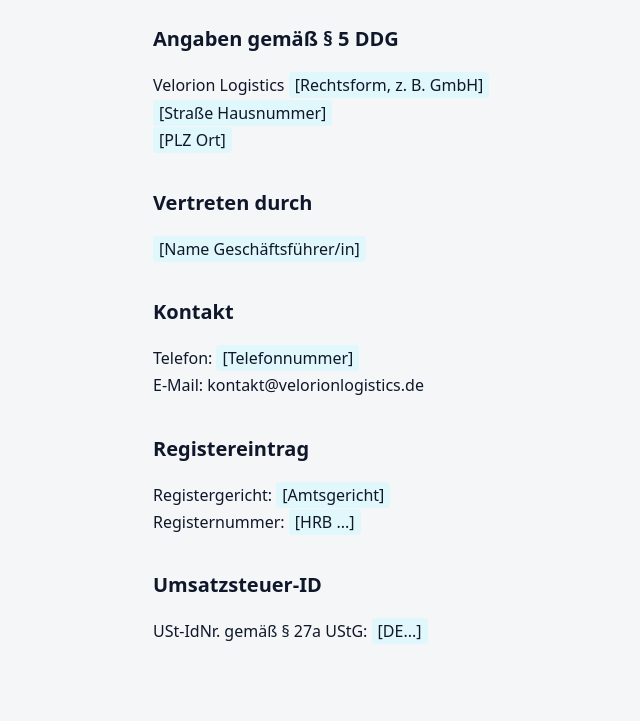
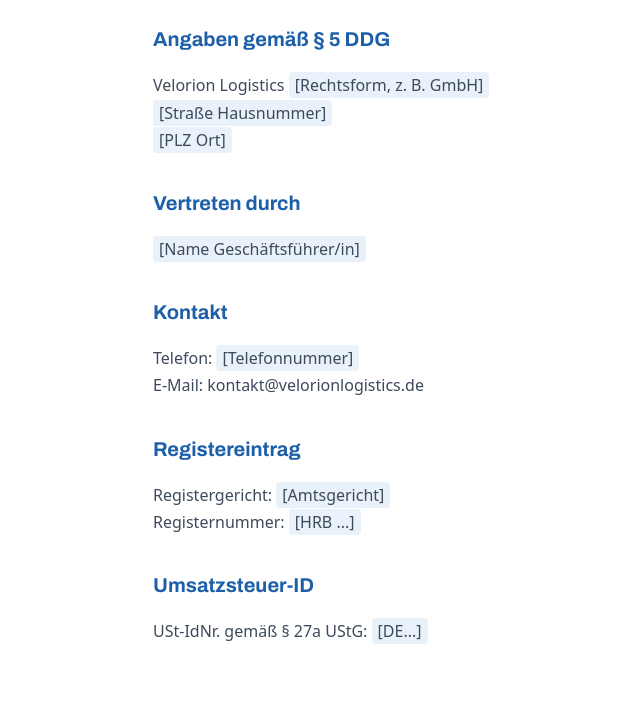
Before and after one commit to LeonSulejmani/Velorionlogistics, a plain HTML site: page impressum.html in a window 1280 px wide. Shown: the part 182-903 px from the top of the page, without its empty margins (107-747 px from the left). Drawn offline with Linux system fonts and the light colour scheme.

Commit message:
Update title and styles in impressum.html

```diff
--- a/impressum.html
+++ b/impressum.html
@@ -1,7 +1,7 @@
 <!doctype html>
 <html lang="de"><head><meta charset="utf-8"><meta name="viewport" content="width=device-width, initial-scale=1">
-<title>Impressum — Velorion Logistics</title><meta name="robots" content="noindex">
-<style>body{font-family:system-ui,sans-serif;background:#f5f6f8;color:#0f172a;line-height:1.7;margin:0}main{max-width:760px;margin:0 auto;padding:60px 16px}a{color:#0891b2}h1{font-size:36px;margin:24px 0}h2{font-size:20px;margin:32px 0 8px}.todo{background:#e0f7fb;padding:2px 6px;border-radius:4px}</style>
+<title>Impressum | Velorion Logistics</title><meta name="robots" content="noindex">
+<link href="https://fonts.googleapis.com/css2?family=Archivo:wght@700&display=swap" rel="stylesheet"><style>body{font-family:system-ui,sans-serif;background:#fff;color:#3d4a5c;line-height:1.7;margin:0}main{max-width:760px;margin:0 auto;padding:60px 16px}a{color:#1d5fa8}h1,h2{font-family:Archivo,system-ui,sans-serif;color:#1d5fa8}h1{font-size:36px;margin:24px 0}h2{font-size:20px;margin:32px 0 8px}.todo{background:#e9f1fa;padding:2px 6px;border-radius:4px}</style>
 </head><body><main><a href="/">← Zur Startseite</a><h1>Impressum</h1>
 <h2>Angaben gemäß § 5 DDG</h2>
 <p>Velorion Logistics <span class="todo">[Rechtsform, z. B. GmbH]</span><br><span class="todo">[Straße Hausnummer]</span><br><span class="todo">[PLZ Ort]</span></p>
```
